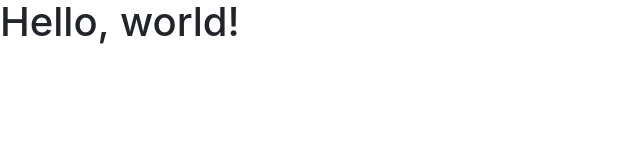
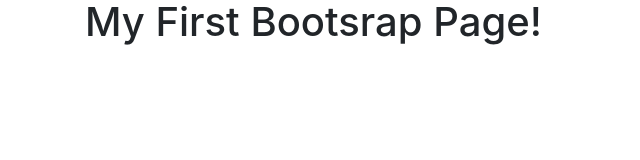
Before and after one commit to ethanelstein/firstwebsite, a plain HTML site: page index.html in a window 1280 px wide. Shown: the whole page, without its empty margins (0-640 px from the left). Drawn offline with nearby package versions, Linux system fonts and the light colour scheme.

Commit message:
container

```diff
--- a/index.html
+++ b/index.html
@@ -4,8 +4,12 @@
     <meta charset="utf-8">
     <meta name="viewport" content="width=device-width, initial-scale=1, shrink-to-fit=no">
     <link rel="stylesheet" href="https://maxcdn.bootstrapcdn.com/bootstrap/4.0.0-beta/css/bootstrap.min.css" integrity="sha384-/Y6pD6FV/Vv2HJnA6t+vslU6fwYXjCFtcEpHbNJ0lyAFsXTsjBbfaDjzALeQsN6M" crossorigin="anonymous">
+    <script src="https://ajax.googleapis.com/ajax/libs/jquery/3.2.0/jquery.min.js"></script>
+    <script src="https://maxcdn.bootstrapcdn.com/bootstrap/3.3.7/js/bootstrap.min.js"></script>
   </head>
   <body>
-    <h1>Hello, world!</h1>
+    <div class="container">
+      <h1>My First Bootsrap Page!</h1>
+    </div>
   </body>
 </html>
```
